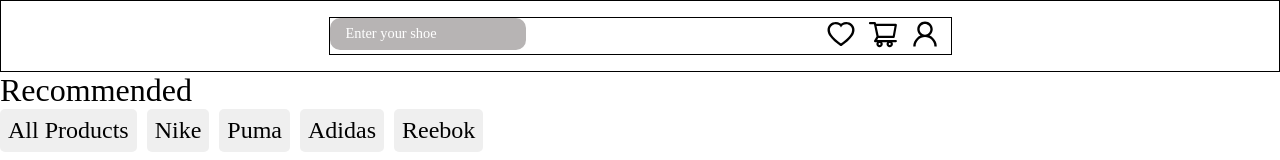
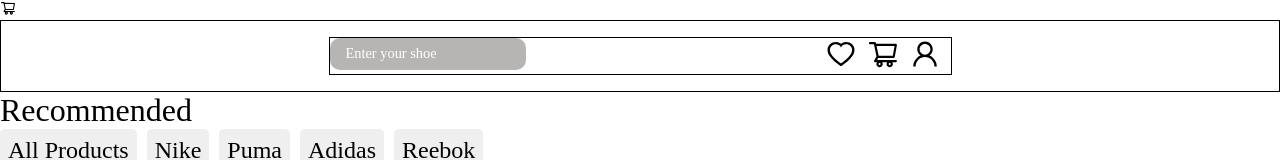
Before and after one commit to suhaansridhar/E-Commerce, a React (Create React App) app: page / in a window 1280 px wide. Shown: the top 160 px of the page. Built offline with nearby package versions, Linux system fonts and the light colour scheme.

Commit message:
updated sidebar

```diff
--- a/src/App.js
+++ b/src/App.js
@@ -1,10 +1,12 @@
 import Products from './Products/Products.js';
 import Recommended from './Recommended/Recommended.js';
 import Nav from './Navigation/Nav.js';
+import Sidebar from './Sidebar/Sidebar.js';
 
 function App(){
   return(
     <div>
+      <Sidebar />
       <Nav />
       <Recommended /> <br />
       <Products />
--- /dev/null
+++ b/src/Sidebar/Category/Category.js
@@ -0,0 +1,9 @@
+import React from 'react'
+
+export default function Category() {
+  return (
+    <div>
+
+    </div>
+  )
+}
--- /dev/null
+++ b/src/Sidebar/Colors/Colors.js
@@ -0,0 +1,9 @@
+import React from 'react'
+
+export default function Colors() {
+  return (
+    <div>
+
+    </div>
+  )
+}
--- /dev/null
+++ b/src/Sidebar/Price/Price.js
@@ -0,0 +1,9 @@
+import React from 'react'
+
+export default function Price() {
+  return (
+    <div>
+
+    </div>
+  )
+}
--- /dev/null
+++ b/src/Sidebar/Sidebar.js
@@ -0,0 +1,18 @@
+import Price from './Price/Price';
+import Category from './Category/Category';
+import Colors from './Colors/Colors';
+import {AiOutlineShoppingCart} from 'react-icons/ai';
+
+function Sidebar(){
+    return(
+        <div className="sidebar--container--outer">
+            <div className="sidebar--container--logo"><AiOutlineShoppingCart /></div>
+
+            <Category />
+            <Price />
+            <Colors />
+        </div>
+    )
+}
+
+export default Sidebar;
```
Also changed, not shown: src/Sidebar/Category/Category.css (added), src/Sidebar/Colors/Colors.css (added), src/Sidebar/Price/Price.css (added), src/Sidebar/Sidebar.css (added).
